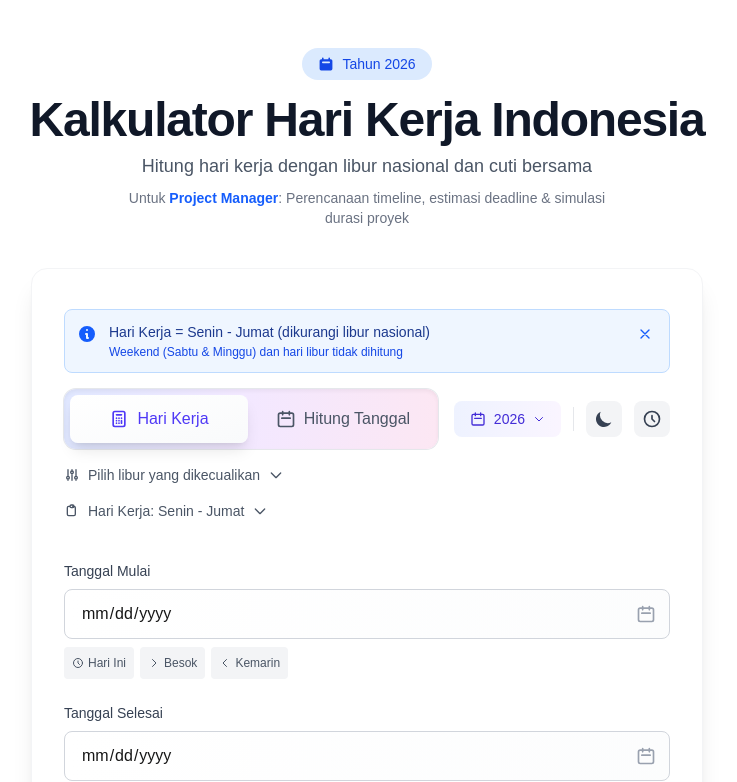
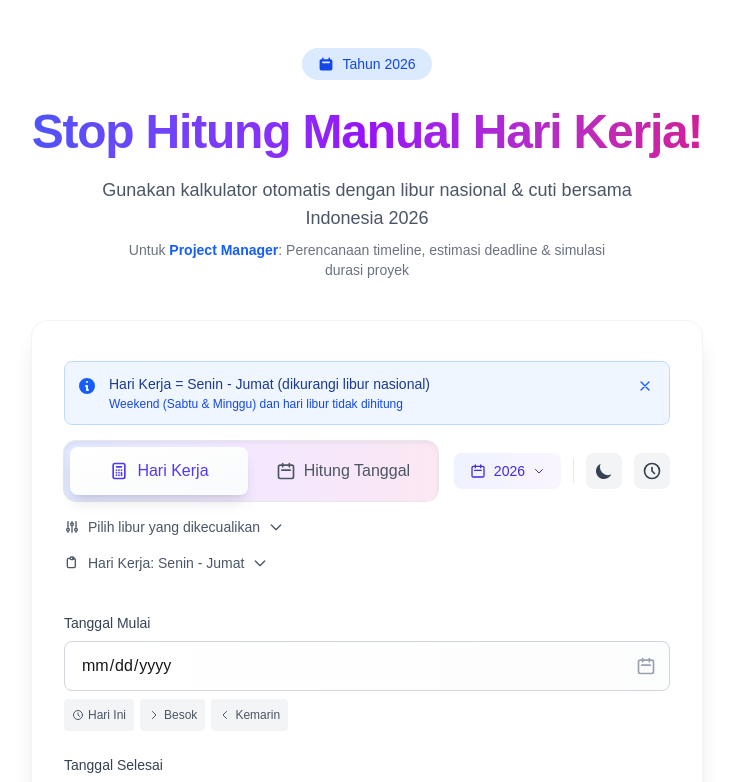
Before and after one commit to revandradev/web-hitung-hari, a Next.js app: page / in a window 1280 px wide. Shown: the top 782 px of the page, without its empty margins (273-1010 px from the left). Built offline with nearby package versions, Linux system fonts and the light colour scheme.

Commit message:
feat: update header and description for clarity and branding

```diff
--- a/app/page.tsx
+++ b/app/page.tsx
@@ -13,11 +13,11 @@ export default function Home() {
             </svg>
             <span>Tahun 2026</span>
           </div>
-          <h1 className="text-2xl sm:text-3xl md:text-4xl lg:text-5xl font-bold text-gray-900 dark:text-white tracking-tight px-2">
-            Kalkulator Hari Kerja Indonesia
+          <h1 className="text-2xl sm:text-3xl md:text-4xl lg:text-5xl font-bold bg-linear-to-r from-blue-600 via-purple-600 to-pink-600 bg-clip-text text-transparent tracking-tight px-2 py-3">
+            Stop Hitung Manual Hari Kerja!
           </h1>
           <p className="text-gray-600 dark:text-gray-400 text-base sm:text-lg max-w-xl mx-auto px-4">
-            Hitung hari kerja dengan libur nasional dan cuti bersama
+            Gunakan kalkulator otomatis dengan libur nasional & cuti bersama Indonesia 2026
           </p>
           <p className="text-sm text-gray-500 dark:text-gray-400 max-w-lg mx-auto px-4 mt-2">
             Untuk <span className="font-semibold text-blue-600 dark:text-blue-400">Project Manager</span>:
```
